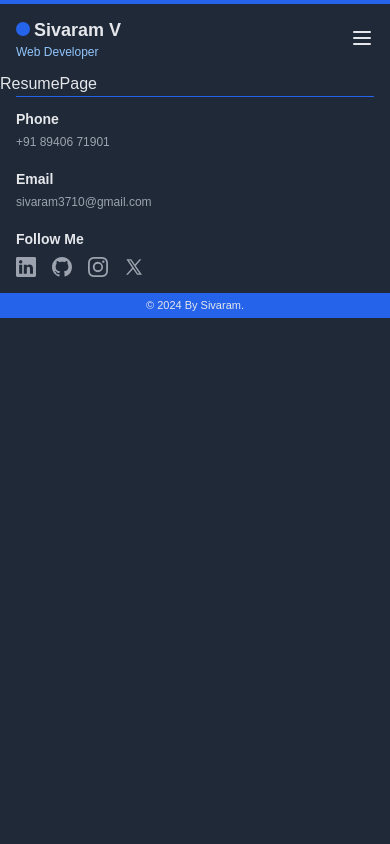
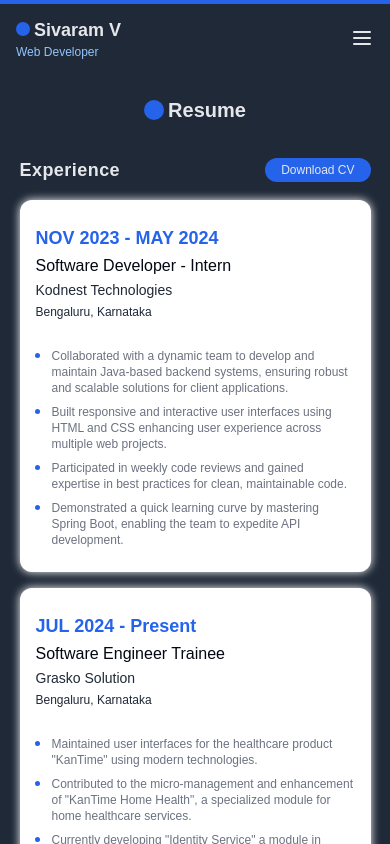
Before and after one commit to sivaram-37/my-portfolio, a Next.js app: page /resume in a window 390 px wide. Shown: the top 844 px of the page. Built offline with nearby package versions, Linux system fonts and the light colour scheme.

Commit message:
integrated resume page

```diff
--- a/src/app/resume/page.jsx
+++ b/src/app/resume/page.jsx
@@ -1,3 +1,209 @@
+import PageHeader from "@/components/page-header";
+import ResumeHeader from "@/components/resume/resume-header";
+import {
+	BoxLayout,
+	GroupedBoxLayout,
+	MultipleBoxLayout,
+	SingleContentLayout,
+	TextLayout,
+	TitleLayout,
+} from "@/components/resume/box-layout";
+import ResumeSubtitle from "@/components/resume/resume-subtitle";
+import ResumeList from "@/components/resume/resume-list";
+
+const internshipDetails = [
+	"Collaborated with a dynamic team to develop and maintain Java-based backend systems, ensuring robust and scalable solutions for client applications.",
+	"Built responsive and interactive user interfaces using HTML and CSS enhancing user experience across multiple web projects.",
+	"Participated in weekly code reviews and gained expertise in best practices for clean, maintainable code.",
+	"Demonstrated a quick learning curve by mastering Spring Boot, enabling the team to expedite API development.",
+];
+const jobDetails = [
+	`Maintained user interfaces for the healthcare product "KanTime" using modern technologies.`,
+	`Contributed to the micro-management and enhancement of "KanTime Home Health", a specialized module for home healthcare services.`,
+	`Currently developing "Identity Service" a module in "KanTime Home Health" using modern framework like Next.js and styled in TailwindCSS and also with some libraries like "Zustand" - a state management library, "TanStack Query" - a data fetching library.`,
+	`Collaborated with cross-functional teams to integrate APIs seamlessly with the user interface, ensuring a responsive and intuitive user experience.`,
+	`Leveraged TanStack Query to efficiently handle data fetching, caching, and synchronization, improving application performance and developer workflow.`,
+];
+const degreeDetails = [
+	`Graduated with a 9.03 CGPA.`,
+	`Acquired strong knowledge in Web Development, Algorithms, and Database Management System.`,
+	`Completed a project titled "Stock Management of Agricultural Products in an E-commerce Environment", utilizing Java, MySQL, HTML, CSS, and JavaScript.`,
+	`Participated in inter-college hackathon and workshop`,
+	`Organized and successfully executed "Make it Memes," a non-technical event at my department's symposium, "Xenioz 2022," which was attended by students from other colleges and universities.`,
+];
+const hscDetails = [
+	`Finished my Higher Secondary Certificate(HSC) with percentage of 79.5%`,
+	`With major subjects such as Mathematics, Physics, Chemistry and Biology`,
+	`Actively participated in inter-school quiz competitions`,
+];
+const sslcDetails = [
+	`Finished my Secondary School Leaving Certificate(SSLC) with percentage of 92%`,
+	`With major subjects such as English, Mathematics, Science and Social Science.`,
+	`Participated in "Taekwondo" martial arts and won zonal-level school games and also won "Gold" in Tamilnadu Taekwondo Association in 2015 and won "Bronze" in 2016.`,
+];
+const personalSkillsets = [
+	"Teamwork & Collaboration",
+	"Effective Communication",
+	"Quick Learner",
+	"Time Management",
+	"Problem-Solving",
+];
+
 export default function ResumePage() {
-	return <div>ResumePage</div>;
+	return (
+		<section className="mt-6 mb-6 md:mt-10 md:mb-10">
+			<PageHeader title="Resume" />
+
+			{/* Experience with download cv*/}
+			<GroupedBoxLayout>
+				<ResumeHeader title="Experience" hasDownloadCv="true" />
+				<MultipleBoxLayout>
+					<BoxLayout>
+						<TitleLayout
+							startYear="NOV 2023"
+							endYear="MAY 2024"
+							firstTitle="Software Developer - Intern"
+							secondTitle="Kodnest Technologies"
+							thirdTitle="Bengaluru, Karnataka"
+						/>
+						<TextLayout>
+							<ResumeList array={internshipDetails} />
+						</TextLayout>
+					</BoxLayout>
+					<BoxLayout>
+						<TitleLayout
+							startYear="JUL 2024"
+							endYear="Present"
+							firstTitle="Software Engineer Trainee"
+							secondTitle="Grasko Solution"
+							thirdTitle="Bengaluru, Karnataka"
+						/>
+						<TextLayout>
+							<ResumeList array={jobDetails} />
+						</TextLayout>
+					</BoxLayout>
+				</MultipleBoxLayout>
+			</GroupedBoxLayout>
+
+			{/* Education */}
+			<GroupedBoxLayout>
+				<ResumeHeader title="Education" />
+				<MultipleBoxLayout>
+					{/* College */}
+					<BoxLayout>
+						<TitleLayout
+							startYear="AUG 2019"
+							endYear="JUN 2023"
+							firstTitle="R.M.K. College Of Engineering And Technology"
+							secondTitle="B.E - Computer Science"
+							thirdTitle="Thiruvallur, Chennai, Tamilnadu"
+						/>
+						<TextLayout>
+							<ResumeList array={degreeDetails} />
+						</TextLayout>
+					</BoxLayout>
+
+					{/* 12th */}
+					<BoxLayout>
+						<TitleLayout
+							endYear="MAR 2019"
+							firstTitle="St. Mary's Matric. Hr. Sec. School"
+							secondTitle="XII"
+							thirdTitle="Vikravandi, Villupuram, Tamilnadu"
+						/>
+						<TextLayout>
+							<ResumeList array={hscDetails} />
+						</TextLayout>
+					</BoxLayout>
+
+					{/* 10th */}
+					<BoxLayout>
+						<TitleLayout
+							endYear="MAR 2017"
+							firstTitle="St. Mary's Matric. Hr. Sec. School"
+							secondTitle="X"
+							thirdTitle="Vikravandi, Villupuram, Tamilnadu"
+						/>
+						<TextLayout>
+							<ResumeList array={sslcDetails} />
+						</TextLayout>
+					</BoxLayout>
+				</MultipleBoxLayout>
+			</GroupedBoxLayout>
+
+			{/* Skillsets */}
+			<GroupedBoxLayout>
+				<ResumeHeader title="Skillsets" />
+				<MultipleBoxLayout>
+					{/* Personal skillsets */}
+					<SingleContentLayout>
+						<TitleLayout endYear="Personal skillsets" />
+						<ResumeList
+							classname="ml-10 md:ml-20 grid grid-cols-1 md:grid-cols-2"
+							array={personalSkillsets}
+						/>
+					</SingleContentLayout>
+
+					{/* Technical skillsets */}
+					<SingleContentLayout>
+						<TitleLayout endYear="Technical skillsets" />
+
+						<ResumeSubtitle subTitle="Frontend Development" />
+						<ResumeList
+							classname="ml-10 md:ml-20 grid grid-cols-1 md:grid-cols-2"
+							array={["HTML5", "CSS3"]}
+						/>
+
+						<ResumeSubtitle subTitle="Programming Languages" />
+						<ResumeList
+							classname="ml-10 md:ml-20 grid grid-cols-1 md:grid-cols-2"
+							array={["JavaScript", "Java", "Python"]}
+						/>
+
+						<ResumeSubtitle subTitle="Database Management" />
+						<ResumeList
+							classname="ml-10 md:ml-20 grid grid-cols-1 md:grid-cols-2"
+							array={["MySQL"]}
+						/>
+
+						<ResumeSubtitle subTitle="Version Control" />
+						<ResumeList
+							classname="ml-10 md:ml-20 grid grid-cols-1 md:grid-cols-2"
+							array={["Git", "GitHub", "BitBucket"]}
+						/>
+
+						<ResumeSubtitle subTitle="Framework" />
+						<ResumeList
+							classname="ml-10 md:ml-20 grid grid-cols-1 md:grid-cols-2"
+							array={["TailwindCSS", "ReactJS", "NextJS", "SpringBoot"]}
+						/>
+					</SingleContentLayout>
+				</MultipleBoxLayout>
+			</GroupedBoxLayout>
+
+			{/* Others */}
+			<GroupedBoxLayout>
+				<ResumeHeader title="Others" />
+				<MultipleBoxLayout>
+					{/* Languages */}
+					<SingleContentLayout>
+						<TitleLayout endYear="Languages known" />
+						<ResumeList
+							classname="ml-10 md:ml-20 grid grid-cols-1 md:grid-cols-2"
+							array={["Tamil (Native)", "English"]}
+						/>
+					</SingleContentLayout>
+
+					{/* Hobbies */}
+					<SingleContentLayout>
+						<TitleLayout endYear="Hobbies" />
+						<ResumeList
+							classname="ml-10 md:ml-20 grid grid-cols-1 md:grid-cols-2"
+							array={["Playing Cricket", "Listening Musics"]}
+						/>
+					</SingleContentLayout>
+				</MultipleBoxLayout>
+			</GroupedBoxLayout>
+		</section>
+	);
 }
```
